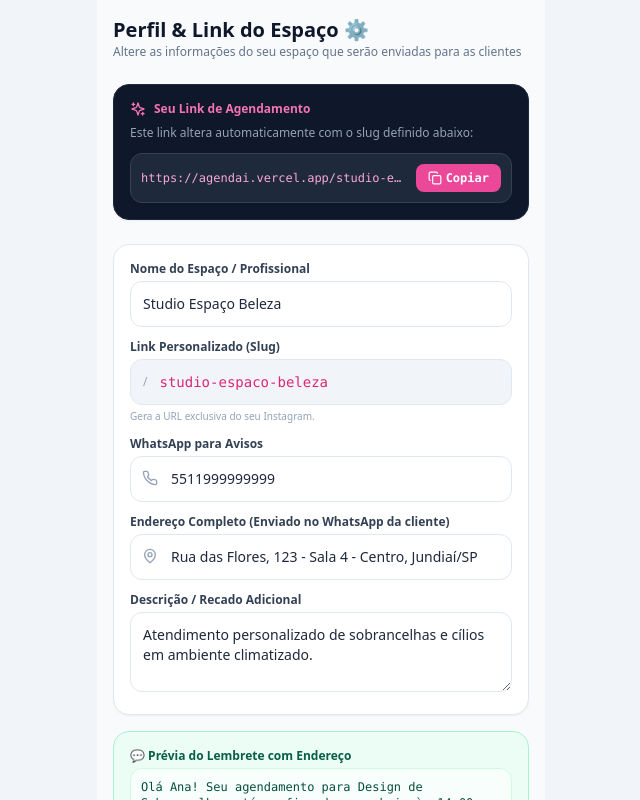
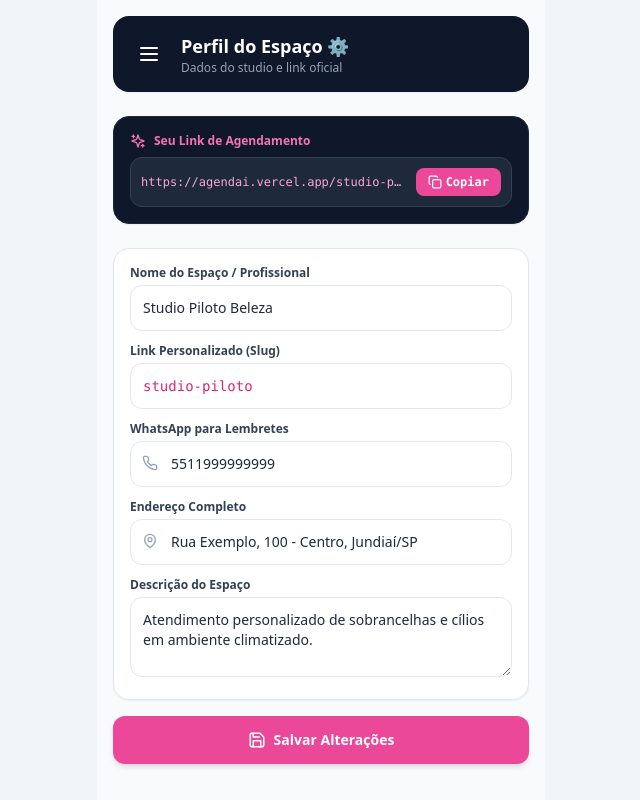
Before and after one commit to felipegdossantos8-glitch/agendai, a Next.js app: page /dashboard/perfil in a window 1280 px wide. Shown: the top 800 px of the page, without its empty margins (319-959 px from the left). Built offline with nearby package versions, Linux system fonts and the light colour scheme.

Commit message:
Update page.tsx

```diff
--- a/src/app/dashboard/perfil/page.tsx
+++ b/src/app/dashboard/perfil/page.tsx
@@ -1,15 +1,18 @@
 "use client";
 
 import { useState } from "react";
-import { MapPin, Link as LinkIcon, Save, Copy, Check, Sparkles, Phone } from "lucide-react";
+import { MapPin, Save, Copy, Check, Sparkles, Phone, CheckCircle2 } from "lucide-react";
+import Sidebar from "../components/Sidebar";
 
 export default function PerfilProfissional() {
   const [copiado, setCopiado] = useState(false);
+  const [salvoComSucesso, setSalvoComSucesso] = useState(false);
+
   const [formData, setFormData] = useState({
-    nomeStudio: "Studio Espaço Beleza",
-    slug: "studio-espaco-beleza",
+    nomeStudio: "Studio Piloto Beleza",
+    slug: "studio-piloto",
     telefoneWhatsapp: "5511999999999",
-    endereco: "Rua das Flores, 123 - Sala 4 - Centro, Jundiaí/SP",
+    endereco: "Rua Exemplo, 100 - Centro, Jundiaí/SP",
     descricaoEspaco: "Atendimento personalizado de sobrancelhas e cílios em ambiente climatizado.",
   });
 
@@ -17,7 +20,6 @@ export default function PerfilProfissional() {
 
   const handleSlugChange = (e: React.ChangeEvent<HTMLInputElement>) => {
     const rawValue = e.target.value;
-    // Converte nome em slug seguro (sem acentos nem espaços)
     const formattedSlug = rawValue
       .toLowerCase()
       .normalize("NFD")
@@ -34,21 +36,35 @@ export default function PerfilProfissional() {
     setTimeout(() => setCopiado(false), 2000);
   };
 
+  const salvarPerfil = (e: React.FormEvent) => {
+    e.preventDefault();
+    setSalvoComSucesso(true);
+    setTimeout(() => setSalvoComSucesso(false), 3000);
+  };
+
   return (
     <div className="max-w-md mx-auto min-h-screen bg-slate-50 p-4 pb-24 text-slate-800">
-      <header className="mb-6">
-        <h1 className="text-xl font-bold text-slate-900">Perfil & Link do Espaço ⚙️</h1>
-        <p className="text-xs text-slate-500">
-          Altere as informações do seu espaço que serão enviadas para as clientes
-        </p>
+      {/* Header com Sidebar */}
+      <header className="flex items-center gap-3 mb-6 bg-slate-900 text-white p-4 rounded-2xl shadow-sm">
+        <Sidebar slug={formData.slug} />
+        <div>
+          <h1 className="text-lg font-bold">Perfil do Espaço ⚙️</h1>
+          <p className="text-xs text-slate-400">Dados do studio e link oficial</p>
+        </div>
       </header>
+
+      {/* Alerta de Sucesso ao Salvar */}
+      {salvoComSucesso && (
+        <div className="bg-emerald-500 text-white p-3 rounded-xl text-xs font-bold flex items-center gap-2 mb-4 shadow">
+          <CheckCircle2 size={16} /> Alterações salvas com sucesso!
+        </div>
+      )}
 
       {/* Box do Link Personalizado */}
       <div className="bg-slate-900 text-white p-4 rounded-2xl shadow-sm mb-6 border border-slate-800">
         <div className="flex items-center gap-2 mb-2 text-pink-400 text-xs font-bold">
           <Sparkles size={16} /> Seu Link de Agendamento
         </div>
-        <p className="text-xs text-slate-400 mb-3">Este link altera automaticamente com o slug definido abaixo:</p>
         <div className="bg-slate-800 p-2.5 rounded-xl flex items-center justify-between gap-2 border border-slate-700 text-xs font-mono">
           <span className="truncate text-pink-300">{linkPersonalizado}</span>
           <button
@@ -61,8 +77,7 @@ export default function PerfilProfissional() {
         </div>
       </div>
 
-      {/* Formulário de Configurações do Profissional */}
-      <form onSubmit={(e) => e.preventDefault()} className="space-y-4">
+      <form onSubmit={salvarPerfil} className="space-y-4">
         <div className="bg-white p-4 rounded-2xl border border-slate-200 shadow-sm space-y-3">
           <div>
             <label className="text-xs font-bold text-slate-700 block mb-1">
@@ -80,23 +95,17 @@ export default function PerfilProfissional() {
             <label className="text-xs font-bold text-slate-700 block mb-1">
               Link Personalizado (Slug)
             </label>
-            <div className="flex items-center bg-slate-100 rounded-xl border border-slate-200 pl-3">
-              <span className="text-xs text-slate-400 select-none">/</span>
-              <input
-                type="text"
-                value={formData.slug}
-                onChange={handleSlugChange}
-                className="w-full p-3 bg-transparent text-sm focus:outline-none font-mono text-pink-600"
-              />
-            </div>
-            <span className="text-[10px] text-slate-400 mt-1 block">
-              Gera a URL exclusiva do seu Instagram.
-            </span>
+            <input
+              type="text"
+              value={formData.slug}
+              onChange={handleSlugChange}
+              className="w-full p-3 rounded-xl border border-slate-200 text-sm focus:outline-none font-mono text-pink-600"
+            />
           </div>
 
           <div>
             <label className="text-xs font-bold text-slate-700 block mb-1">
-              WhatsApp para Avisos
+              WhatsApp para Lembretes
             </label>
             <div className="relative">
               <Phone size={16} className="absolute left-3 top-3.5 text-slate-400" />
@@ -111,7 +120,7 @@ export default function PerfilProfissional() {
 
           <div>
             <label className="text-xs font-bold text-slate-700 block mb-1">
-              Endereço Completo (Enviado no WhatsApp da cliente)
+              Endereço Completo
             </label>
             <div className="relative">
               <MapPin size={16} className="absolute left-3 top-3.5 text-slate-400" />
@@ -126,7 +135,7 @@ export default function PerfilProfissional() {
 
           <div>
             <label className="text-xs font-bold text-slate-700 block mb-1">
-              Descrição / Recado Adicional
+              Descrição do Espaço
             </label>
             <textarea
               value={formData.descricaoEspaco}
@@ -136,19 +145,8 @@ export default function PerfilProfissional() {
           </div>
         </div>
 
-        {/* Prévia da Mensagem do WhatsApp */}
-        <div className="bg-emerald-50 border border-emerald-200 p-4 rounded-2xl space-y-1">
-          <span className="text-xs font-bold text-emerald-800 block">
-            💬 Prévia do Lembrete com Endereço
-          </span>
-          <p className="text-xs text-emerald-900 font-mono bg-white/60 p-2.5 rounded-xl border border-emerald-100">
-            Olá Ana! Seu agendamento para Design de Sobrancelha está confirmado para hoje às 14:00.<br />
-            📍 <strong>Local:</strong> {formData.endereco}
-          </p>
-        </div>
-
         <button
-          type="button"
+          type="submit"
           className="w-full bg-pink-500 text-white font-bold py-3.5 rounded-xl text-sm flex items-center justify-center gap-2 shadow-md hover:bg-pink-600 transition-all"
         >
           <Save size={18} /> Salvar Alterações
```
